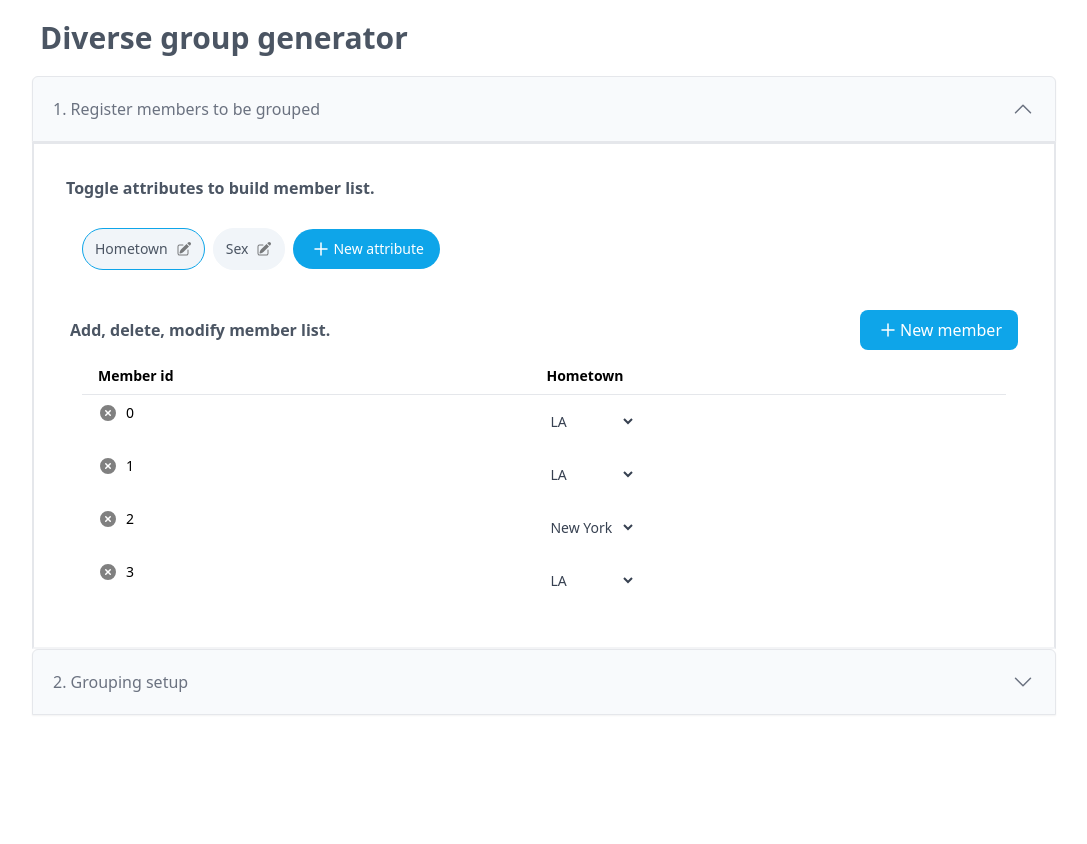
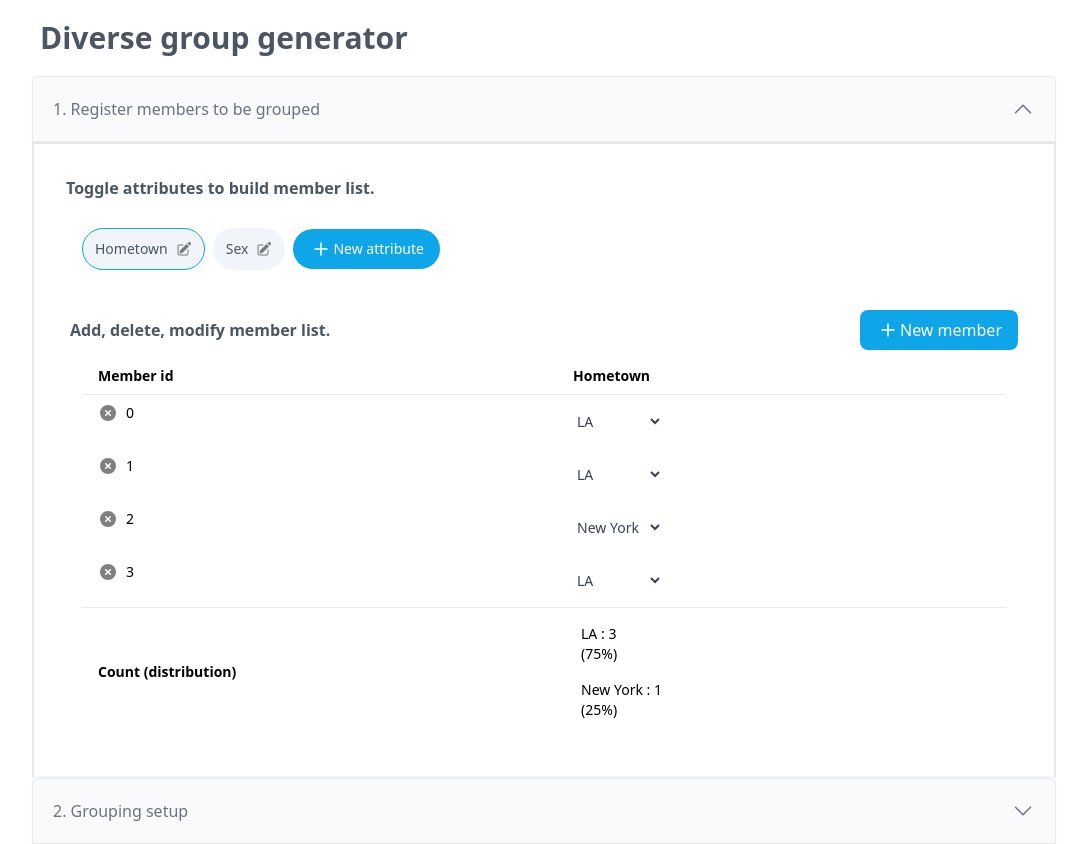
Before and after one commit to icsl-Jeon/random-group, a Next.js app: page / in a window 1280 px wide. Shown: the whole page, without its empty margins (96-1183 px from the left). Before the commit the page ends 800 px from the top, so only its background shows below. Built offline with nearby package versions, Linux system fonts and the light colour scheme; a web font is replaced by a local one.

Commit message:
feat(ui): add statistics table

```diff
--- a/modules/memberListManager/MemberListManager.tsx
+++ b/modules/memberListManager/MemberListManager.tsx
@@ -1,4 +1,4 @@
-import React from "react";
+import React, { useEffect } from "react";
 import { AttributeType, Member, Option } from "@/lib/types";
 import MemberTable from "./MemberTable";
 
--- a/modules/memberListManager/MemberTable.tsx
+++ b/modules/memberListManager/MemberTable.tsx
@@ -1,5 +1,6 @@
-import React, { useState } from "react";
-import { Member, AttributeType } from "@/lib/types";
+import React, { useState, useEffect, useRef } from "react";
+import { Member, AttributeType, Statistics } from "@/lib/types";
+import { computeStatistics } from "@/lib/utility";
 
 interface Props {
   members: Member[];
@@ -21,6 +22,16 @@ const MemberTable: React.FC<Props> = ({
   const [selectedOptions, setSelectedOptions] = useState<{
     [key: number]: number;
   }>({});
+  const statisticsRef = useRef<Statistics>({
+    attributeStatisticsList: computeStatistics(attributeTypes, members),
+  });
+
+  useEffect(() => {
+    statisticsRef.current.attributeStatisticsList = computeStatistics(
+      attributeTypes,
+      members
+    );
+  }, [attributeTypes, members]);
 
   const handleOptionSelection = (
     memberKey: number,
@@ -66,9 +77,9 @@ const MemberTable: React.FC<Props> = ({
                     className="w-5 h-5"
                   >
                     <path
-                      fill-rule="evenodd"
+                      fillRule="evenodd"
                       d="M10 18a8 8 0 100-16 8 8 0 000 16zM8.28 7.22a.75.75 0 00-1.06 1.06L8.94 10l-1.72 1.72a.75.75 0 101.06 1.06L10 11.06l1.72 1.72a.75.75 0 101.06-1.06L11.06 10l1.72-1.72a.75.75 0 00-1.06-1.06L10 8.94 8.28 7.22z"
-                      clip-rule="evenodd"
+                      clipRule="evenodd"
                     />
                   </svg>
                 </button>
@@ -102,21 +113,66 @@ const MemberTable: React.FC<Props> = ({
                         );
                       }}
                     >
-                      {attributeType.optionList.map((option) => (
-                        <option key={option.key} value={option.key}>
-                          {option.name}
-                        </option>
-                      ))}
+                      {attributeType.optionList.map((option) => {
+                        return (
+                          <option key={option.key} value={option.key}>
+                            {option.name}
+                          </option>
+                        );
+                      })}
                     </select>
                   </td>
                 );
               })}
             </tr>
           ))}
+          <tr key={members.length} className={"text-sm border-t"}>
+            <td className={"px-4 py-2 font-bold"}>
+              <span>Count </span>
+              <span className={"invisible sm:visible"}>(distribution)</span>
+            </td>
+            {attributeTypes.map((attributeType, index) => {
+              console.log(statisticsRef.current.attributeStatisticsList);
+              return (
+                <td key={attributeType.key} className={"px-4 py-2 "}>
+                  {attributeType.optionList.map((option, index_inner) => {
+                    if (!attributeType.isAppliedToMemberList) return;
+
+                    const attributeIndex =
+                      statisticsRef.current.attributeStatisticsList.findIndex(
+                        (item) => item.key === attributeType.key
+                      );
+                    if (attributeIndex < 0) return;
+
+                    const optionIndex =
+                      statisticsRef.current.attributeStatisticsList[
+                        attributeIndex
+                      ].optionCountList.findIndex(
+                        (item) => item.key === option.key
+                      );
+                    const count =
+                      statisticsRef.current.attributeStatisticsList[
+                        attributeIndex
+                      ].optionCountList[optionIndex].count;
+
+                    return (
+                      <div key={index_inner} className=" sm:px-2 py-1 sm:py-2">
+                        <div>
+                          {option.name} : {count}{" "}
+                        </div>
+                        <span className={"invisible sm:visible"}>
+                          ({Math.floor((100 * count) / members.length)}%)
+                        </span>
+                      </div>
+                    );
+                  })}
+                </td>
+              );
+            })}
+          </tr>
         </tbody>
       </table>
     </div>
   );
 };
-
 export default MemberTable;
--- a/pages/index.tsx
+++ b/pages/index.tsx
@@ -116,9 +116,14 @@ export default function Home() {
   const [memberList, setMemberList] = useState<Member[]>([]);
   const initialMemberLength = 4;
   useEffect(() => {
-    setMemberList(
-      generateRandomMemberList(attributeTypeList, initialMemberLength)
-    );
+    if (memberList.length === 0) {
+      const initialMemberList = generateRandomMemberList(
+        attributeTypeList,
+        initialMemberLength
+      );
+
+      setMemberList(initialMemberList);
+    }
   }, [attributeTypeList]);
   const newMemberKey = useRef(initialMemberLength);
 
```
Also changed, not shown: lib/utility.ts (+10 -8 lines).
